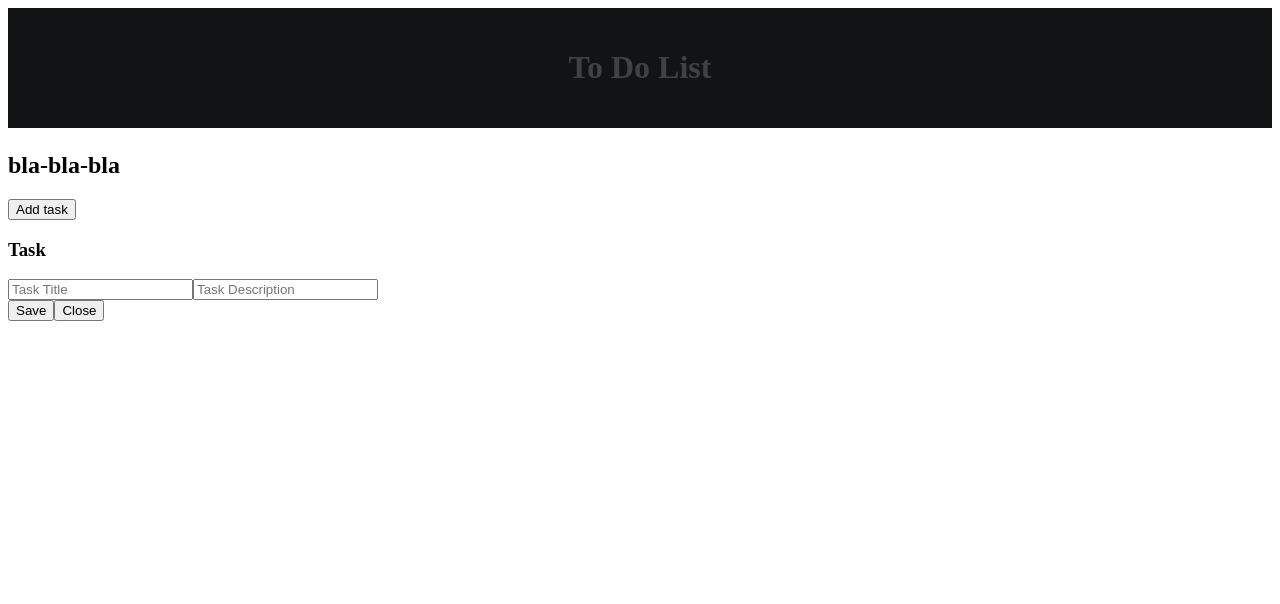
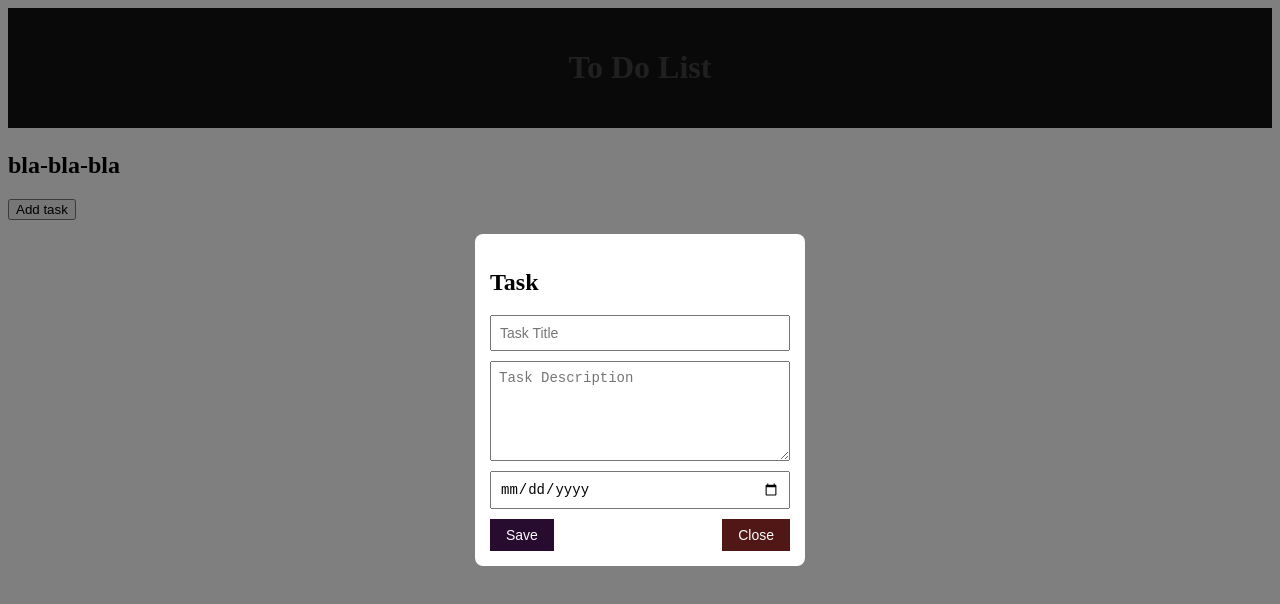
Before and after one commit to llupanar/task-manager, an Angular app in the folder todo-list/: page / in a window 1280 px wide. Both pictures are taken after a click on the button "Add task". Shown: the top 604 px of the page. Built offline with nearby package versions, Linux system fonts and the light colour scheme.

Commit message:
modify modal-window .html & .css files

```diff
--- a/todo-list/src/app/features/components/task-modal/task-modal.component.css
+++ b/todo-list/src/app/features/components/task-modal/task-modal.component.css
@@ -0,0 +1,62 @@
+.modal{
+    position: fixed;
+    top: 0;
+    left:0;
+    width: 100%;
+    height: 100%;
+    background-color: rgba(0, 0, 0, 0.5);
+    display: flex;
+    justify-content: center;
+    align-items: center;
+}
+
+.modal-content{
+    background-color: white;
+    padding: 15px;
+    border-radius: 8px;
+    width: 300px;
+    display: flex;
+    flex-direction: column;
+}
+
+.modal-content input,
+.modal-content textarea{
+    margin-bottom: 10px;
+    padding: 8px;
+    font-size: 14px;
+    width: 100%;
+    box-sizing: border-box;
+}
+
+textarea{
+    min-height: 100px;
+    max-height: 200px;
+    resize: vertical;
+}
+
+.modal-actions{
+    display: flex;
+    justify-content: space-between;
+}
+
+button {
+    padding: 8px 16px;
+    font-size: 14px;
+    cursor: pointer;
+    border: none;
+    background-color: #280c2f;
+    color: white;
+    transition: background-color .5s ease;
+}
+
+button:hover {
+  background-color: #571967;
+}
+
+button:last-child {
+  background-color: #511616;
+}
+
+button:last-child:hover {
+  background-color: #7c2121;
+}
--- a/todo-list/src/app/features/components/task-modal/task-modal.component.html
+++ b/todo-list/src/app/features/components/task-modal/task-modal.component.html
@@ -1,23 +1,22 @@
-<div class="task-modal">
-    <header class="modal-title">
-        <h3>Task</h3>
-    </header>
-    <main class="mam-modal">
+<div class="modal">
+    <div class="modal-content">
+      <h2>Task</h2>
       <input
-            class="title-input"
-            type="'text"
+        type="text"
         [(ngModel)]="task.title"
         placeholder="Task Title"
       />
+      <textarea
+        [(ngModel)]="task.description"
+        placeholder="Task Description">
+      </textarea>
       <input
-            class="description-input"
-            type="'text"
-            [(ngModel)]="task.description"
-            placeholder="Task Description"
+        type="date"
+        [(ngModel)]="task.dueDate"
       />
-    </main>
-    <section class="modal-action">
+      <div class="modal-actions">
         <button (click)="saveTask()">Save</button>
         <button (click)="closeModal()">Close</button>
-    </section>
       </div>
+    </div>
+  </div>
```
Lines whose indentation alone changed are shown as unchanged.
